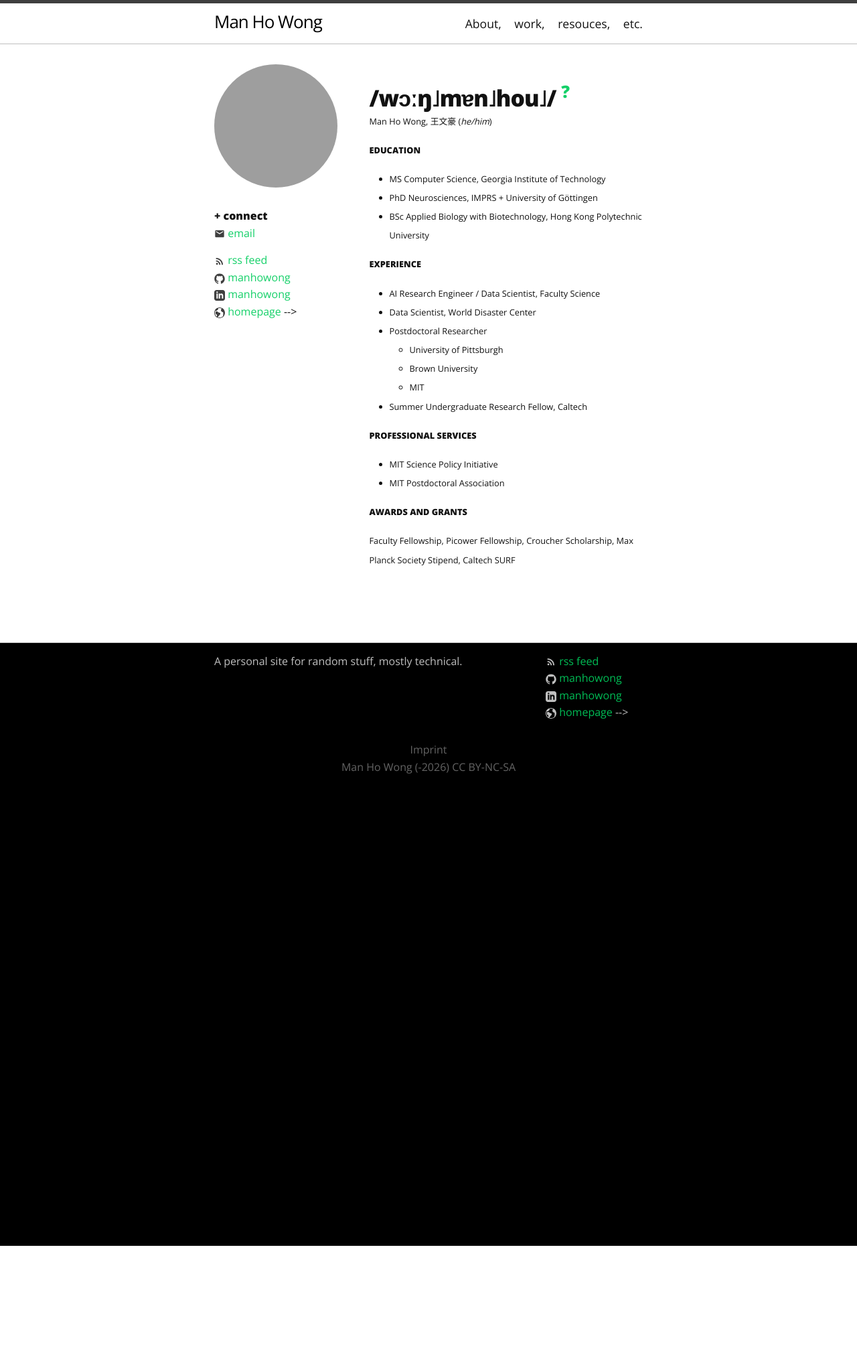
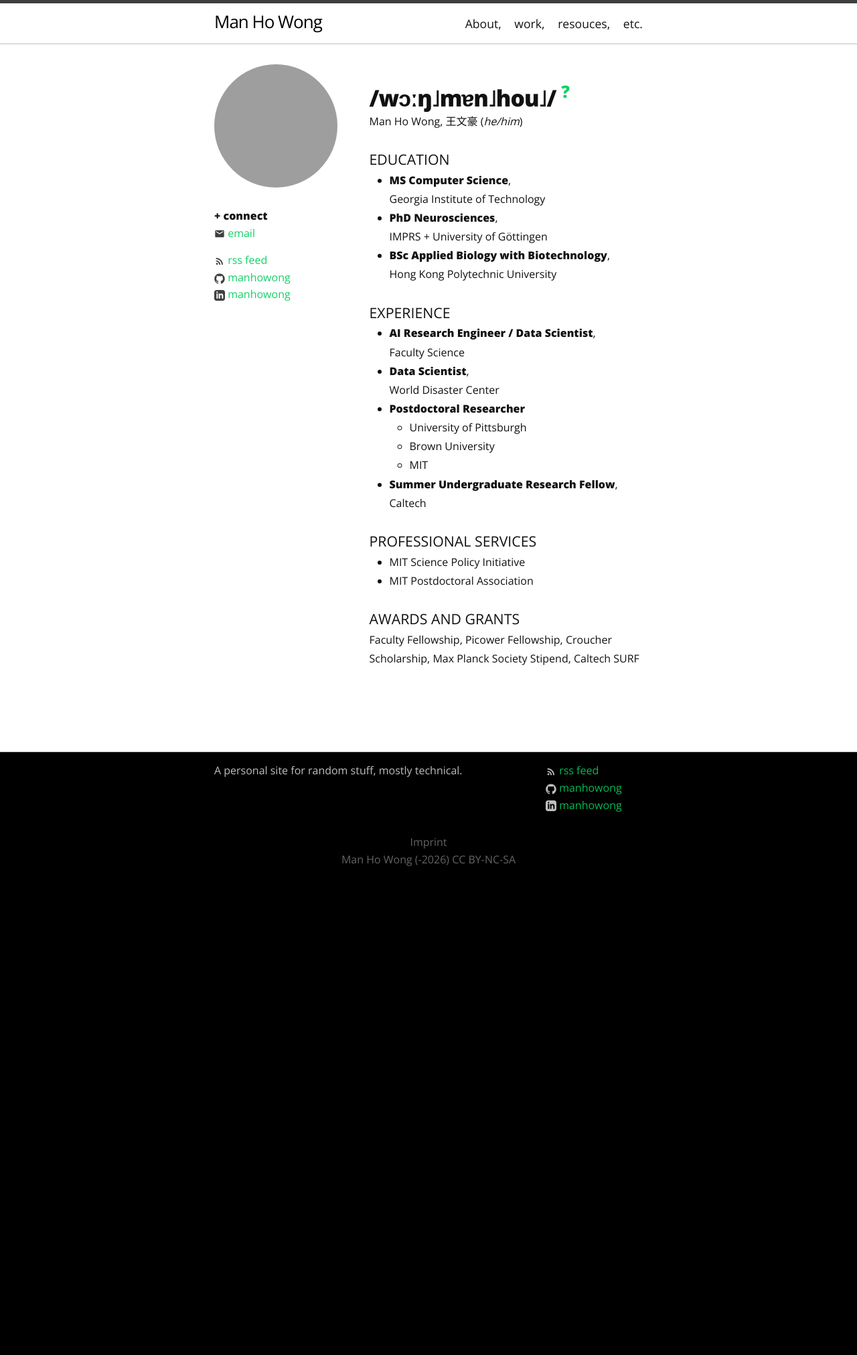
Before and after one commit to manhowong/manhowong.github.io, a Jekyll site: the page built from about.md, in a window 1280 px wide. Shown: the whole page at 67% size. Built offline with Jekyll 4.4.1, drawn with Linux system fonts in a browser that asks for light colours; before the commit the page ends 1860 px from its top, so only the background shows below that; grey boxes are pictures that could not be loaded.

Commit message:
font-size; removed homepage from contactlist

```diff
--- a/_includes/contactlist.html
+++ b/_includes/contactlist.html
@@ -31,8 +31,4 @@
   </li>
   {% endif %}
 
-  <!-- <li>
-    {% include _icons/website.html url=site.author_website %}
-  </li> -->
-
 </ul>
--- a/about.md
+++ b/about.md
@@ -10,7 +10,7 @@
 
 <style>
   main, article, .post-content {
-    font-size: 0.8rem !important;
+    font-size: 1rem !important;
   }
 </style>
 
@@ -20,27 +20,33 @@
 
 Man Ho Wong, 王文豪 (*he/him*)
 
- **EDUCATION**
+#### EDUCATION
 
-- MS Computer Science, Georgia Institute of Technology
-- PhD Neurosciences, IMPRS + University of Göttingen
-- BSc Applied Biology with Biotechnology, Hong Kong Polytechnic University
+- **MS Computer Science**,
+  Georgia Institute of Technology
+- **PhD Neurosciences**,
+  IMPRS + University of Göttingen
+- **BSc Applied Biology with Biotechnology**,
+  Hong Kong Polytechnic University
 
-**EXPERIENCE**
+#### EXPERIENCE
 
-- AI Research Engineer / Data Scientist, Faculty Science
-- Data Scientist, World Disaster Center
-- Postdoctoral Researcher
+- **AI Research Engineer / Data Scientist**,
+  Faculty Science
+- **Data Scientist**,
+  World Disaster Center
+- **Postdoctoral Researcher**
     - University of Pittsburgh
     - Brown University
     - MIT
-- Summer Undergraduate Research Fellow, Caltech
+- **Summer Undergraduate Research Fellow**,
+  Caltech
 
-**PROFESSIONAL SERVICES**
+#### PROFESSIONAL SERVICES
 
 - MIT Science Policy Initiative
 - MIT Postdoctoral Association
 
-**AWARDS AND GRANTS**
+#### AWARDS AND GRANTS
 
 Faculty Fellowship, Picower Fellowship, Croucher Scholarship, Max Planck Society Stipend, Caltech SURF
```
